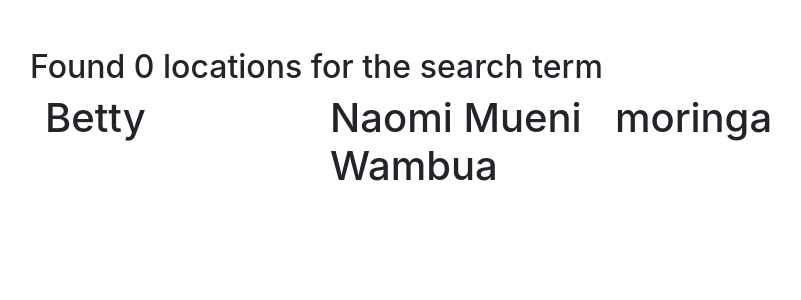
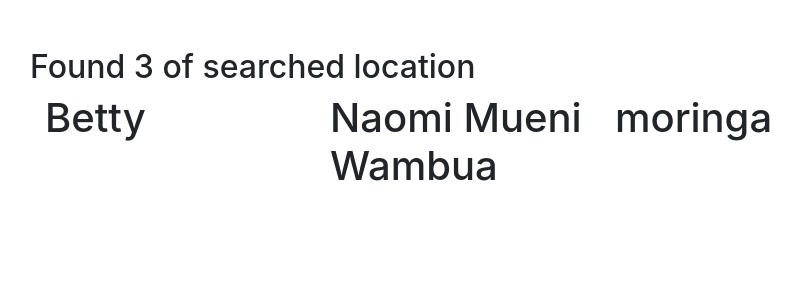
Before and after one commit to chepkiruibetty/gallery-inn, a Django app: template templates/location.html in a window 1280 px wide. Shown: the part 80-380 px from the top of the page, without its empty margins (40-841 px from the left). Run offline with Django 3.2, Linux system fonts and the light colour scheme; the template is opened without the code that fills it: values that come from a table or form of the project are taken from there, others are empty; data comes from the database, SQL or seed files in the repository; some libraries are stand-ins or nearby versions.

Commit message:
add class for serach location

```diff
--- a/photos/urls.py
+++ b/photos/urls.py
@@ -3,12 +3,13 @@ from django.conf import settings
 from django.conf.urls.static import static
 
 from . import views
-from .views import SearchResultsListView
+from .views import SearchResultsListView,SearchLocationListView
 
 urlpatterns=[
     path('',views.home,name='home'),
     path('search/', SearchResultsListView.as_view(), name='search_results'),
-    path('',views.search_location,name='search_location'),
+    path('search/', SearchLocationListView, name='search_by_location'),
+
 
 ]
 if settings.DEBUG:
--- a/templates/location.html
+++ b/templates/location.html
@@ -3,18 +3,18 @@
 <div class="container">
 
     <div class="row">
-        {% if I%}
-        <h2>Found {{ I|length }} of searched term {{message}}</h2>
+        {% if images%}
+        <h2>Found {{ images|length }} of searched location{{message}}</h2>
         {% else %}
-        <h2> Found 0 locations for the search term {{message}}</h2>
+        <h2> Found 0 images for the search location {{message}}</h2>
         {% endif %}
 
     </div>
 
     <div class="row">
 
-        {% if Images %}
-        {% for image in Images %}
+        {% if images %}
+        {% for image in images %}
         <div class="col-sm-6 col-md-3">
             <h1>{{image.name}}</h1>
 
--- a/templates/navbar.html
+++ b/templates/navbar.html
@@ -10,13 +10,7 @@
             </a>
             <div class="dropdown-menu" aria-labelledby="navbarDropdown">
 
-                <a class="dropdown-item" href="{% url 'search_location' 'Nairobi' %}">Nairobi</a>
-                <div class="dropdown-divider"></div>
-                <a class="dropdown-item" href="{% url 'search_location' 'India' %}">India</a>
-                <div class="dropdown-divider"></div>
-                <a class="dropdown-item" href="{% url 'search_location' 'Mexico' %}">Mexico</a>
-                <div class="dropdown-divider"></div>
-                <a class="dropdown-item" href="{% url 'search_location' 'Mexico' %}">Canada</a>
+                <a class="dropdown-item" href="{% url 'search_by_location' %}">Wuhan</a>
 
 
             </div>
```
Also changed, not shown: photos/views.py (+9 -3 lines).
